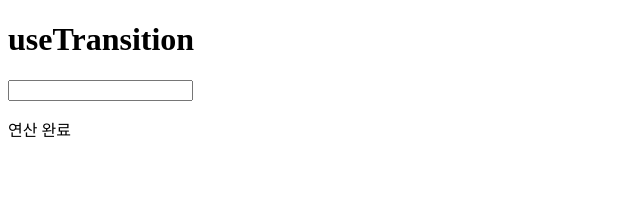
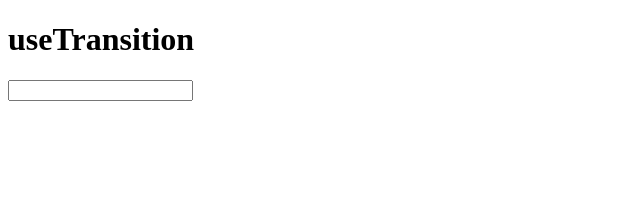
Before and after one commit to minechoo/react19_advance_basic, a React (Vite) app: page / in a window 1280 px wide. Shown: the top 207 px of the page, without its empty margins (0-640 px from the left). Built offline with nearby package versions, Linux system fonts and the light colour scheme.

Commit message:
useTransition관련 코드, 주석 초기화

```diff
--- a/src/App.jsx
+++ b/src/App.jsx
@@ -1,51 +1,16 @@
-import { useState, useTransition } from "react";
+import { useState } from "react";
 
 export default function App() {
   const [InputValue, setInputValue] = useState("");
-  const [MovieData, setMovieData] = useState([]);
-
-  const [isPending, startTransition] = useTransition();
 
   const handleChange = (e) => {
     setInputValue(e.target.value);
-
-    // 우선순위를 낮춰야 되는 상태 변경로직 자체를 startTransition에 콜백함수 형태로 전달
-    // 해당 콜백 안쪽에 있는 상태 업데이트 로직은 우선순위가 낮게 설정됨
-    // 화면에 긴급하게 반영해야되는 상태 변경에 영향을 미치지 않음
-    startTransition(() => {
-      const newData = [];
-      for (let i = 0; i < 3000000; i++) {
-        newData.push(i);
-      }
-
-      setMovieData(newData);
-    });
   };
 
   return (
     <>
       <h1>useTransition</h1>
-
       <input type="text" value={InputValue} onChange={handleChange} />
-      <p>{isPending ? "연산 처리중..." : "연산 완료"}</p>
     </>
   );
 }
-
-/*
-  useTransition
-  - 리액트 컴포넌트에 state값의 변경처리의 우선순위를 차등해서 긴급한 상태변경과, 덜 긴급한 상태변경사항을 관리하는 훅
-  - useTransition으로 상태 업데이트의 순서의 우선 순위를 차등 적용해야 되는 사례
-  - 폼요소에 입력값을 바탕으로 실시간으로 서버 데이터 호출 및 렌더링 해야될때
-
-  - 작업순서1-인풋에 검색어 입력 -> 인풋요소에 입력하고 있는 검색내용이 출력됨
-  - 작업순서2-인풋에 반영되고 있는 상태값에 따라 서버 데이터 fetching이나 기타 무거운 로직 수행
-  - 작업순서3로직수행이 완료되면 완료된 데이터를 다시 새로운 상태에 담아서 화면에 출력
-
-  위와 같은 순서의 작업을 할때 상태값이 2개 필요 (input출력용 상태값, 수행완료된 서버데이터를 화면에 출력용 상태값)
-  -input용 상태값은 로직처리가 무겁지 않고 화면에 바로바로 반영해야 되는 데이터 (Urgent Update) 긴급 변경필요 데이터
-  -서버 데이터 출력용 상태값은 로직처리가 무겁과 화면에 바로바로 출력할 필요가 없는 데이터 (Not Urgent Update) 비긴급 변경필요 데이터
-
-  [강제로우선순위를 낮추 상태값의 변경완료유무, 특정 상태값의 우선순위를 낮추는 함수] = useTransition
-  const [isPending, startTransition] = = useTransition()
-*/
```
